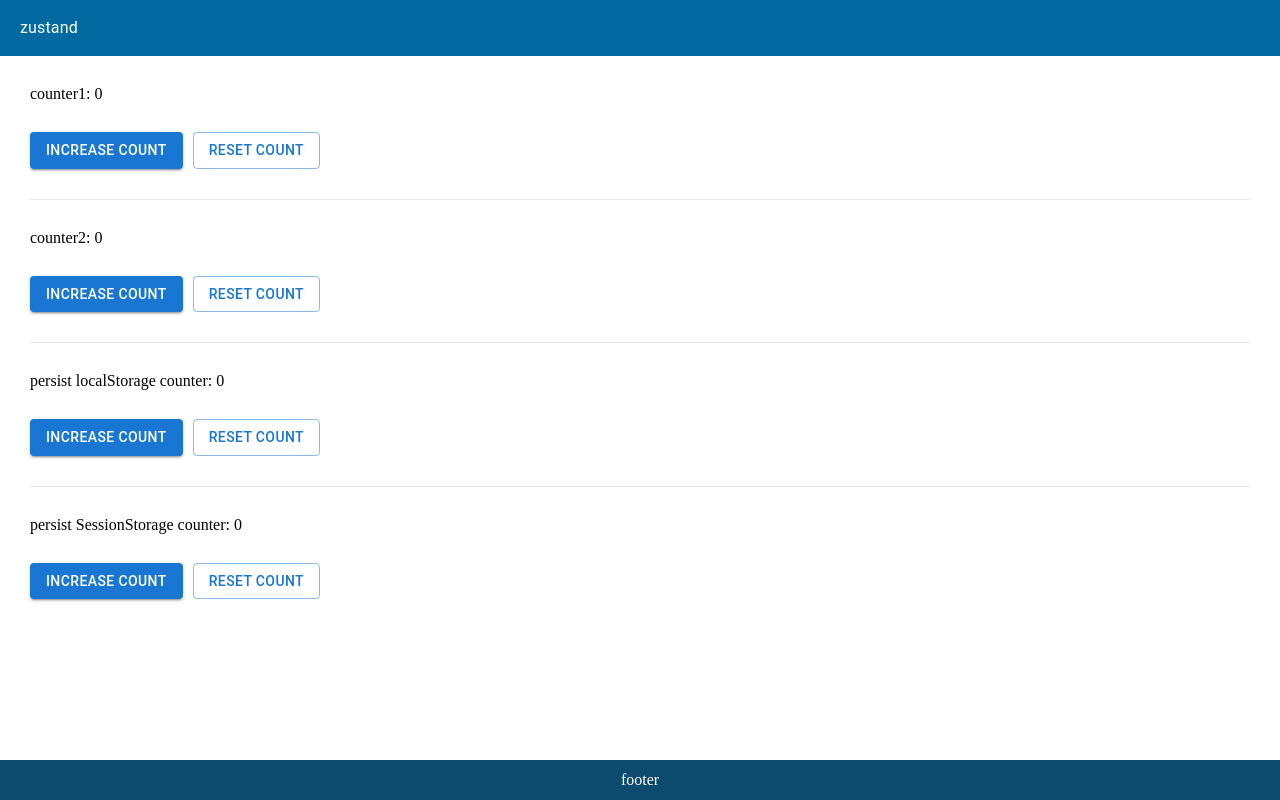
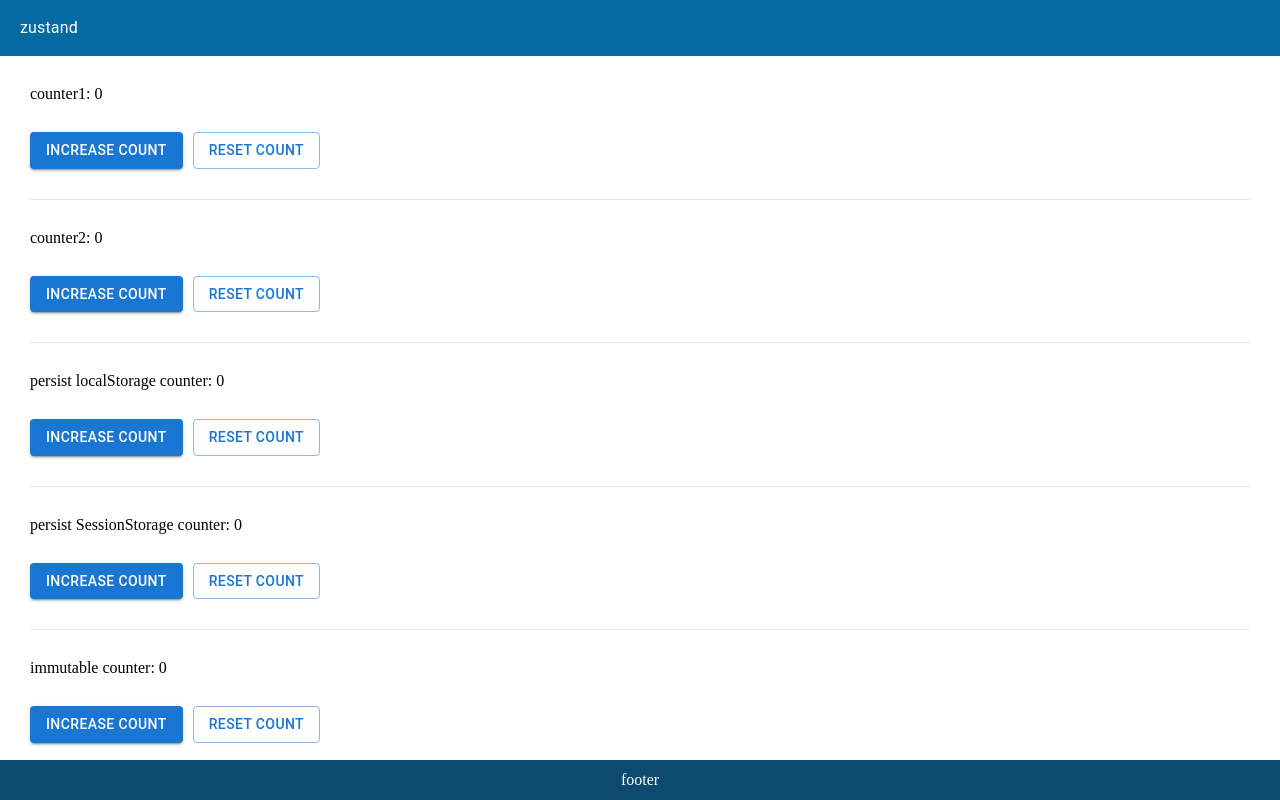
Before and after one commit to calm1205/vite-sandbox, a React (Vite) app: page / in a window 1280 px wide. Built offline with nearby package versions, Linux system fonts and the light colour scheme.

Commit message:
set immer

```diff
--- a/package.json
+++ b/package.json
@@ -12,6 +12,7 @@
     "@emotion/react": "^11.10.6",
     "@emotion/styled": "^11.10.6",
     "@mui/material": "^5.11.15",
+    "immer": "^9.0.21",
     "react": "^18.2.0",
     "react-dom": "^18.2.0",
     "zustand": "^4.3.7"
--- /dev/null
+++ b/src/components/ImmerCounter/immerCounter.tsx
@@ -0,0 +1,25 @@
+import { Box, Button } from "@mui/material"
+import { FC } from "react"
+import { useImmerCountStore } from "~/lib/immerCountStore"
+
+/**
+ * イミュータブルなCounter
+ */
+export const ImmerCounter: FC = () => {
+  const counter = useImmerCountStore()
+
+  return (
+    <>
+      <p className="">immutable counter: {counter.count}</p>
+
+      <Box display="flex" gap="10px">
+        <Button variant="contained" onClick={counter.increaseCount}>
+          Increase count
+        </Button>
+        <Button variant="outlined" onClick={counter.resetCount}>
+          Reset count
+        </Button>
+      </Box>
+    </>
+  )
+}
--- /dev/null
+++ b/src/lib/immerCountStore.ts
@@ -0,0 +1,22 @@
+import { create } from "zustand"
+import { immer } from "zustand/middleware/immer"
+
+export type Count = {
+  count: number
+  increaseCount: () => void
+  resetCount: () => void
+}
+
+// export const useImmerCountStore = create<Count>((set) => ({
+//   count: 0,
+//   increaseCount: () => set((state) => void (state.count += 1)), // 通常はオブジェクトを直接操作はできない
+//   resetCount: () => set({ count: 0 }),
+// }))
+
+export const useImmerCountStore = create<Count>()(
+  immer((set) => ({
+    count: 0,
+    increaseCount: () => set((state) => void (state.count += 1)), // オブジェクトの破壊的変更が可能
+    resetCount: () => set({ count: 0 }),
+  }))
+)
--- a/src/pages/Top/Index.tsx
+++ b/src/pages/Top/Index.tsx
@@ -2,6 +2,7 @@ import { Box, Card } from "@mui/material"
 import { FC } from "react"
 import { Counter1 } from "~/components/Counter/Counter.1"
 import { Counter2 } from "~/components/Counter/Counter.2"
+import { ImmerCounter } from "~/components/ImmerCounter/immerCounter"
 import { LocalStorageCounter } from "~/components/PersistCounter/LocalStorageCounter"
 import { SessionStorageCounter } from "~/components/PersistCounter/SessionStorageCount"
 
@@ -15,6 +16,8 @@ const Top: FC = () => {
       <LocalStorageCounter />
       <hr />
       <SessionStorageCounter />
+      <hr />
+      <ImmerCounter />
     </Box>
   )
 }
```
Also changed, not shown: 1 other file (tests, documents, lock files or other folders).
